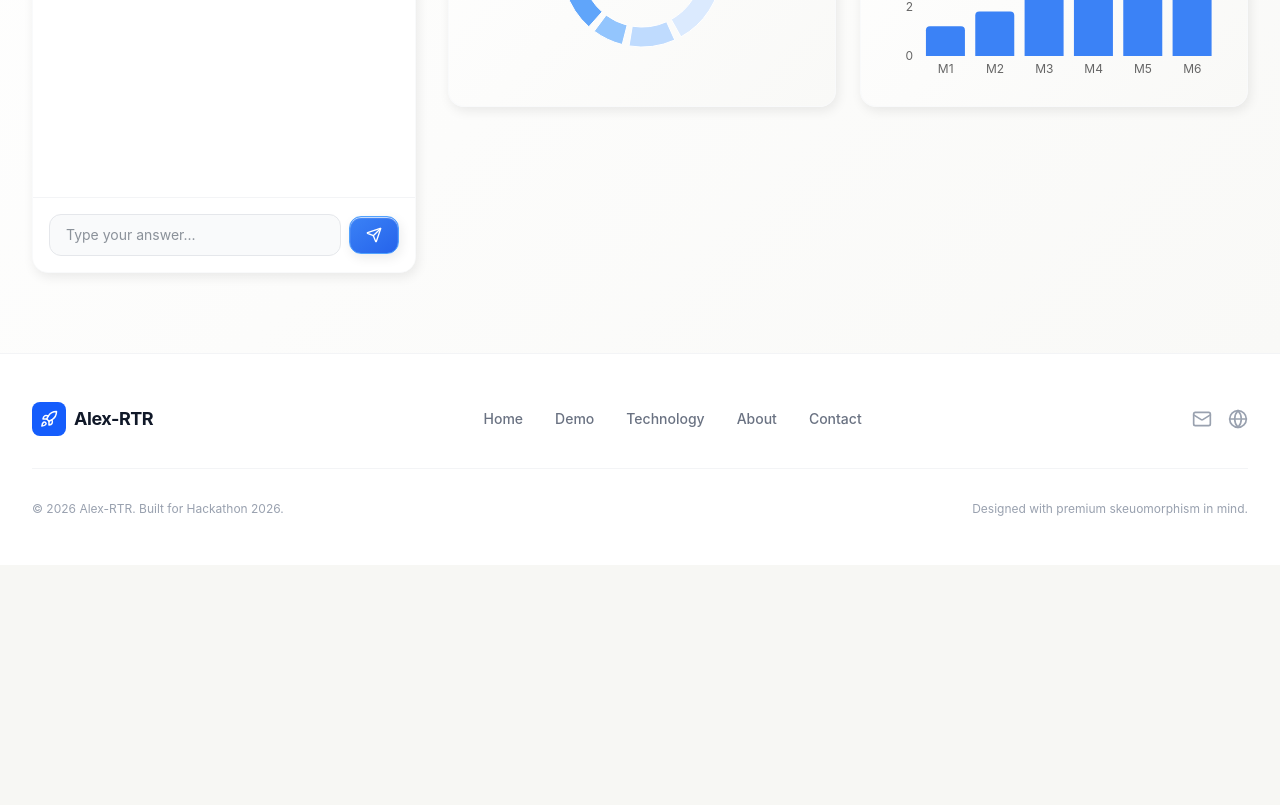
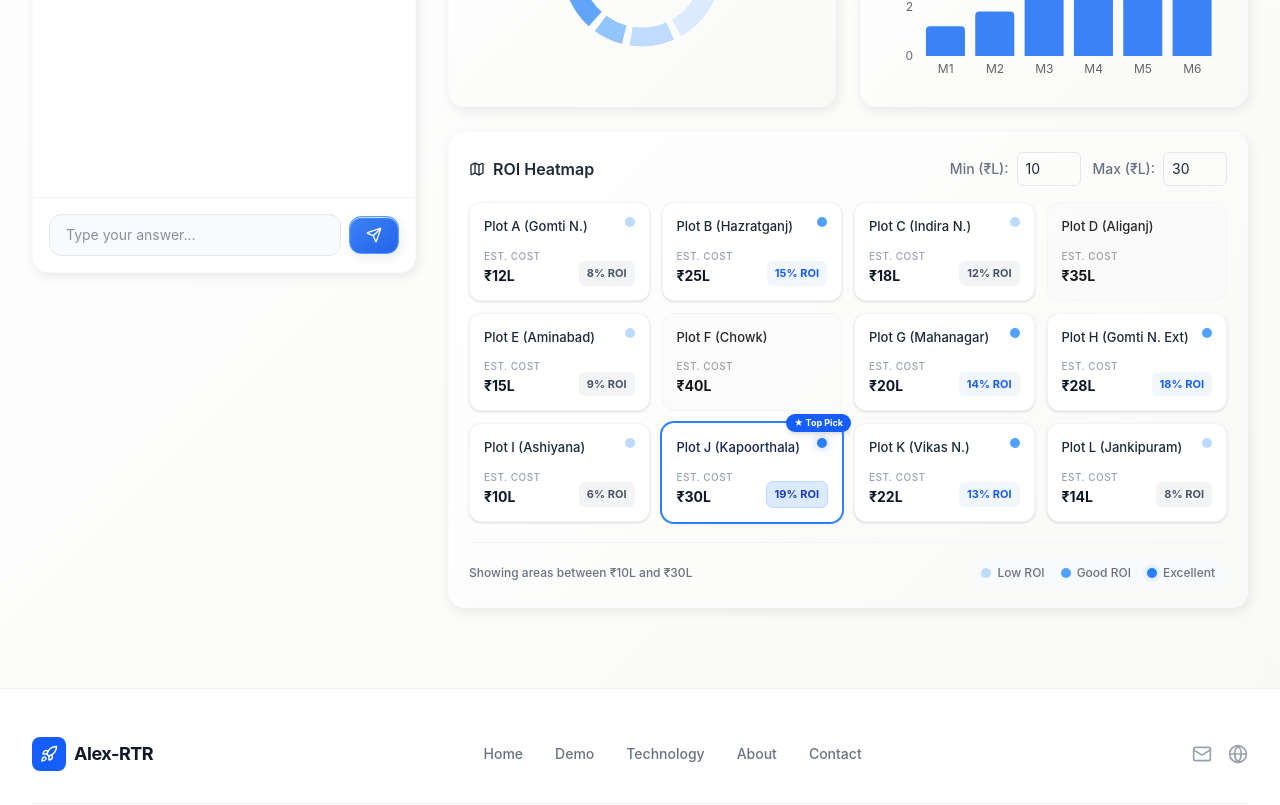
Before and after one commit to Ewan-Dkhar/Alex-RTR, a React (Vite) app in the folder frontend/: page /demo in a window 1280 px wide. Shown: the part 520-1325 px from the top of the page. Before the commit the page ends 1085 px from the top, so only its background shows below. Built offline with nearby package versions, Linux system fonts and the light colour scheme.

Commit message:
added heatmap

```diff
--- a/frontend/src/data/mockData.ts
+++ b/frontend/src/data/mockData.ts
@@ -69,3 +69,18 @@ export const mockFAQs = [
     answer: 'Not at all! Alex-RTR is designed to guide first-time founders step-by-step through the process.'
   }
 ];
+
+export const mockHeatmapData = [
+  { id: 1, name: 'Plot A (Gomti N.)', cost: 12, roi: 8, type: 'commercial' },
+  { id: 2, name: 'Plot B (Hazratganj)', cost: 25, roi: 15, type: 'retail' },
+  { id: 3, name: 'Plot C (Indira N.)', cost: 18, roi: 12, type: 'commercial' },
+  { id: 4, name: 'Plot D (Aliganj)', cost: 35, roi: 22, type: 'retail' },
+  { id: 5, name: 'Plot E (Aminabad)', cost: 15, roi: 9, type: 'commercial' },
+  { id: 6, name: 'Plot F (Chowk)', cost: 40, roi: 25, type: 'retail' },
+  { id: 7, name: 'Plot G (Mahanagar)', cost: 20, roi: 14, type: 'commercial' },
+  { id: 8, name: 'Plot H (Gomti N. Ext)', cost: 28, roi: 18, type: 'retail' },
+  { id: 9, name: 'Plot I (Ashiyana)', cost: 10, roi: 6, type: 'commercial' },
+  { id: 10, name: 'Plot J (Kapoorthala)', cost: 30, roi: 19, type: 'retail' },
+  { id: 11, name: 'Plot K (Vikas N.)', cost: 22, roi: 13, type: 'commercial' },
+  { id: 12, name: 'Plot L (Jankipuram)', cost: 14, roi: 8, type: 'commercial' }
+];
--- a/frontend/src/pages/Demo.tsx
+++ b/frontend/src/pages/Demo.tsx
@@ -1,10 +1,10 @@
 import { useState } from "react"
 import { motion, AnimatePresence } from "framer-motion"
-import { Send, MapPin, Building2, BadgeIndianRupee, TrendingUp, Download } from "lucide-react"
+import { Send, MapPin, Building2, BadgeIndianRupee, TrendingUp, Download, Map } from "lucide-react"
 import { PieChart, Pie, Cell, ResponsiveContainer, BarChart, Bar, XAxis, YAxis, Tooltip } from 'recharts'
 import { Card } from "../components/ui/Card"
 import { Button } from "../components/ui/Button"
-import { mockChats, mockDashboardData, mockCostData, mockRevenueData } from "../data/mockData"
+import { mockChats, mockDashboardData, mockCostData, mockRevenueData, mockHeatmapData } from "../data/mockData"
 
 const COLORS = ['#3B82F6', '#60A5FA', '#93C5FD', '#BFDBFE', '#DBEAFE'];
 
@@ -13,6 +13,8 @@ export function Demo() {
   const [input, setInput] = useState("");
   const [isTyping, setIsTyping] = useState(false);
   const [step, setStep] = useState(0);
+  const [minBudget, setMinBudget] = useState<number>(10);
+  const [maxBudget, setMaxBudget] = useState<number>(30);
 
   const handleSend = () => {
     if(!input.trim()) return;
@@ -164,6 +166,77 @@ export function Demo() {
                 </div>
               </Card>
             </div>
+
+            {/* Heatmap Section */}
+            <Card variant="raised" className="p-5 flex flex-col">
+              <div className="flex flex-col sm:flex-row sm:items-center justify-between mb-4 gap-3">
+                <h3 className="font-semibold text-gray-800 flex items-center gap-2"><Map size={16}/> ROI Heatmap</h3>
+                <div className="flex items-center gap-3">
+                  <div className="flex items-center gap-2 text-sm">
+                    <label className="text-gray-500 font-medium">Min (₹L):</label>
+                    <input type="number" value={minBudget} onChange={(e) => setMinBudget(Number(e.target.value))} className="w-16 px-2 py-1.5 border border-gray-200 rounded-md focus:outline-none focus:ring-2 focus:ring-blue-500" />
+                  </div>
+                  <div className="flex items-center gap-2 text-sm">
+                    <label className="text-gray-500 font-medium">Max (₹L):</label>
+                    <input type="number" value={maxBudget} onChange={(e) => setMaxBudget(Number(e.target.value))} className="w-16 px-2 py-1.5 border border-gray-200 rounded-md focus:outline-none focus:ring-2 focus:ring-blue-500" />
+                  </div>
+                </div>
+              </div>
+
+              <div className="grid grid-cols-2 sm:grid-cols-3 md:grid-cols-4 gap-3">
+                {(() => {
+                  const filteredPlots = mockHeatmapData.filter(p => p.cost >= minBudget && p.cost <= maxBudget);
+                  const maxRoi = filteredPlots.length > 0 ? Math.max(...filteredPlots.map(p => p.roi)) : -1;
+
+                  return mockHeatmapData.map((plot) => {
+                    const inBudget = plot.cost >= minBudget && plot.cost <= maxBudget;
+                    const isMaxRoi = inBudget && plot.roi === maxRoi;
+
+                    return (
+                      <motion.div
+                        layout
+                        initial={{ opacity: 0, y: 10 }}
+                        animate={{ opacity: 1, y: 0 }}
+                        key={plot.id}
+                        className={`relative p-3.5 rounded-xl border flex flex-col justify-between transition-all duration-300 ${inBudget ? 'bg-white shadow-sm hover:shadow-md hover:-translate-y-1 cursor-pointer border-gray-100' : 'bg-gray-50/50 border-gray-100 opacity-50 grayscale'} ${isMaxRoi ? 'ring-2 ring-blue-500 shadow-[0_0_15px_rgba(59,130,246,0.15)] border-transparent' : ''}`}
+                      >
+                        {isMaxRoi && (
+                          <div className="absolute -top-2.5 -right-2.5 bg-blue-600 text-white text-[9px] font-bold px-2 py-0.5 rounded-full shadow-md flex items-center gap-1 z-10">
+                            ★ Top Pick
+                          </div>
+                        )}
+                        <div className="flex justify-between items-start mb-3">
+                          <span className={`text-[13px] font-medium line-clamp-1 pr-2 ${isMaxRoi ? 'text-blue-950 font-bold' : 'text-gray-800'}`}>{plot.name}</span>
+                          {inBudget && (
+                            <div className={`w-2.5 h-2.5 rounded-full shrink-0 ${plot.roi > 18 ? 'bg-blue-500 shadow-[0_0_8px_rgba(59,130,246,0.5)]' : plot.roi > 12 ? 'bg-blue-400' : 'bg-blue-200'}`} />
+                          )}
+                        </div>
+                        <div className="flex justify-between items-end mt-auto">
+                          <div className="flex flex-col">
+                            <span className="text-[10px] text-gray-400 font-medium uppercase tracking-wider mb-0.5">Est. Cost</span>
+                            <span className="text-sm font-bold text-gray-900">₹{plot.cost}L</span>
+                          </div>
+                          {inBudget && (
+                            <span className={`text-[11px] font-bold px-2 py-1 rounded-md ${plot.roi > 18 ? 'bg-blue-50 text-blue-700' : plot.roi > 12 ? 'bg-blue-50/80 text-blue-600' : 'bg-gray-100 text-gray-600'} ${isMaxRoi ? 'bg-blue-100 text-blue-800 ring-1 ring-blue-200' : ''}`}>
+                              {plot.roi}% ROI
+                            </span>
+                          )}
+                        </div>
+                      </motion.div>
+                    );
+                  });
+                })()}
+              </div>
+
+              <div className="mt-5 pt-4 border-t border-gray-100 flex flex-col sm:flex-row justify-between sm:items-center text-xs text-gray-500 gap-3">
+                <span className="font-medium">Showing areas between ₹{minBudget}L and ₹{maxBudget}L</span>
+                <div className="flex gap-4 items-center bg-gray-50 px-3 py-1.5 rounded-full">
+                  <span className="flex items-center gap-1.5 font-medium"><div className="w-2.5 h-2.5 bg-blue-200 rounded-full"></div> Low ROI</span>
+                  <span className="flex items-center gap-1.5 font-medium"><div className="w-2.5 h-2.5 bg-blue-400 rounded-full"></div> Good ROI</span>
+                  <span className="flex items-center gap-1.5 font-medium"><div className="w-2.5 h-2.5 bg-blue-500 rounded-full shadow-[0_0_6px_rgba(59,130,246,0.4)]"></div> Excellent</span>
+                </div>
+              </div>
+            </Card>
           </div>
         </div>
 
```
